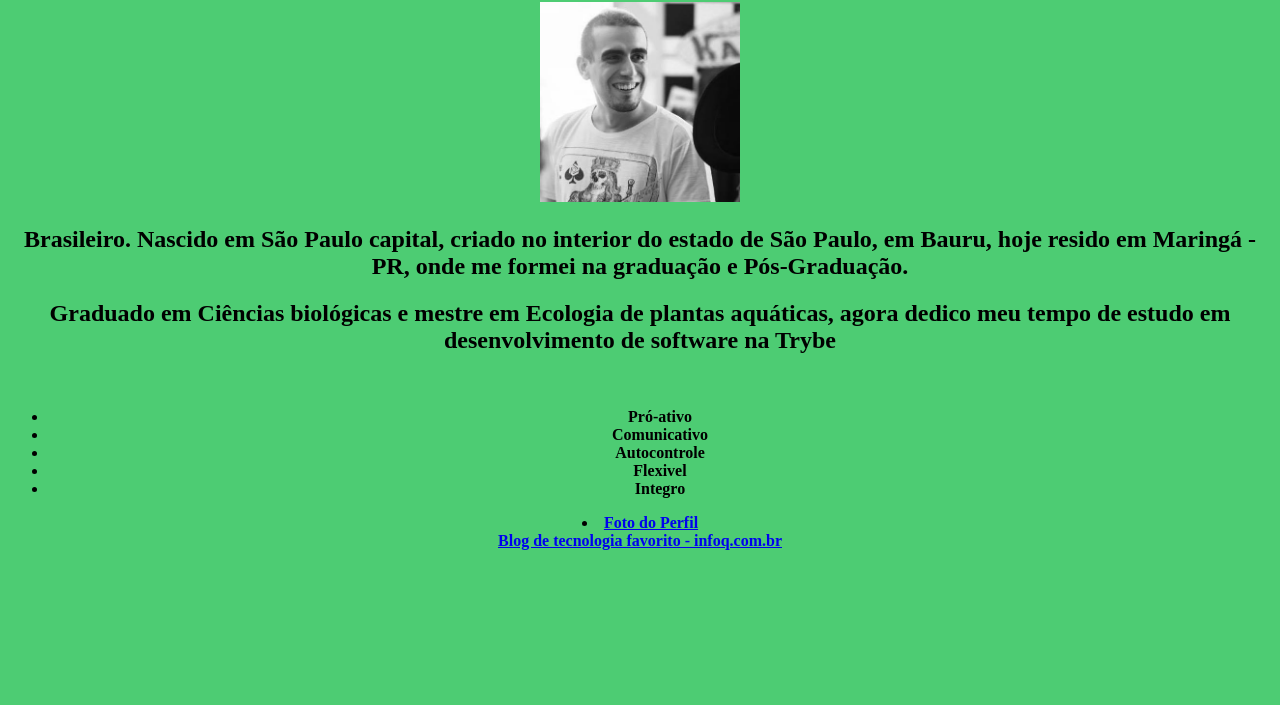
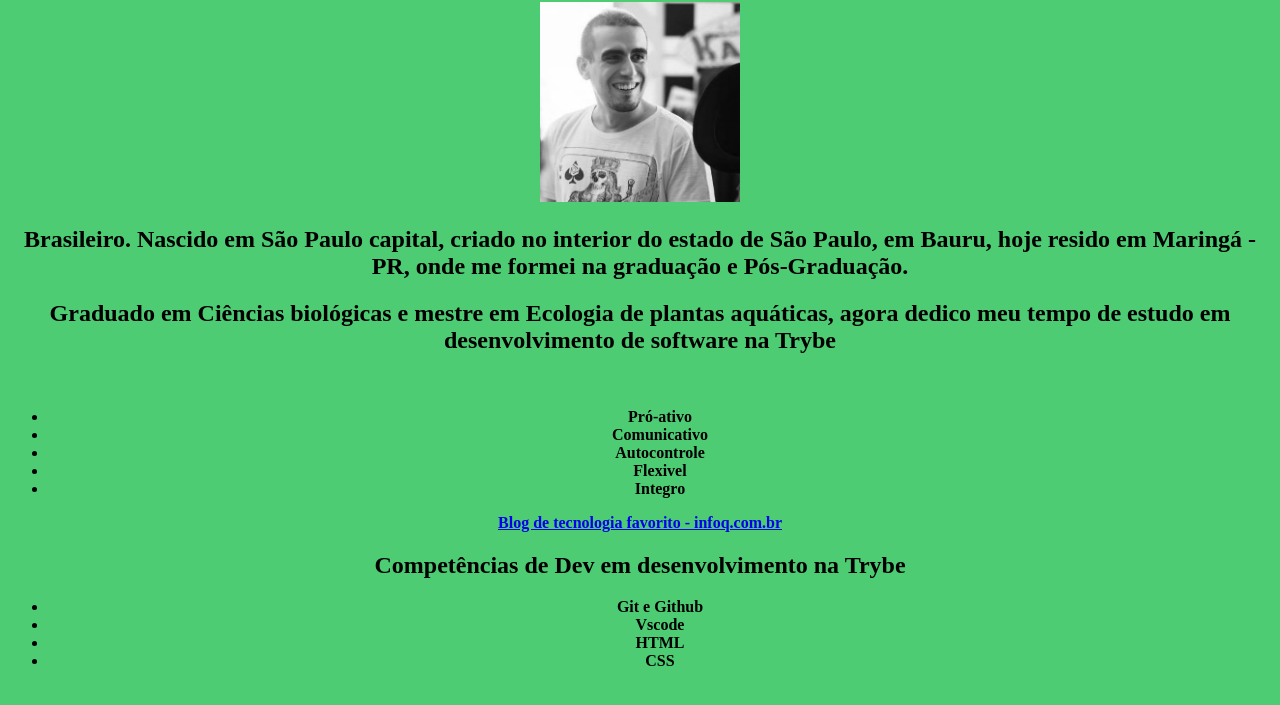
Before and after one commit to DaniloLeoneGit/aula3.1, a plain HTML site: page index.html in a window 1280 px wide. Shown: the part 79-784 px from the top of the page. Drawn offline with Linux system fonts and the light colour scheme.

Commit message:
Adicionei competencias em desenvolvimento na trybe

```diff
--- a/index.html
+++ b/index.html
@@ -53,11 +53,23 @@
         <li>Integro</li>
     </ul>
 
-    <!--Minha foto-->
-<li><a href="#Minhafoto">Foto do Perfil</a> </li>
+
 
 <!--Link externo pára um blogue que gosto-->
 
 <a href="https://www.infoq.com/br/" target="_blank">Blog de tecnologia favorito - infoq.com.br</a>
+
+<h2>Competências de Dev em desenvolvimento na Trybe</h2>
+    <ul>
+        <li>Git e Github </li>
+        <li>Vscode</li>
+        <li>HTML</li>
+        <li>CSS</li>
+
+
+
+    </ul>
+
+
   </body>
 </html>
```
